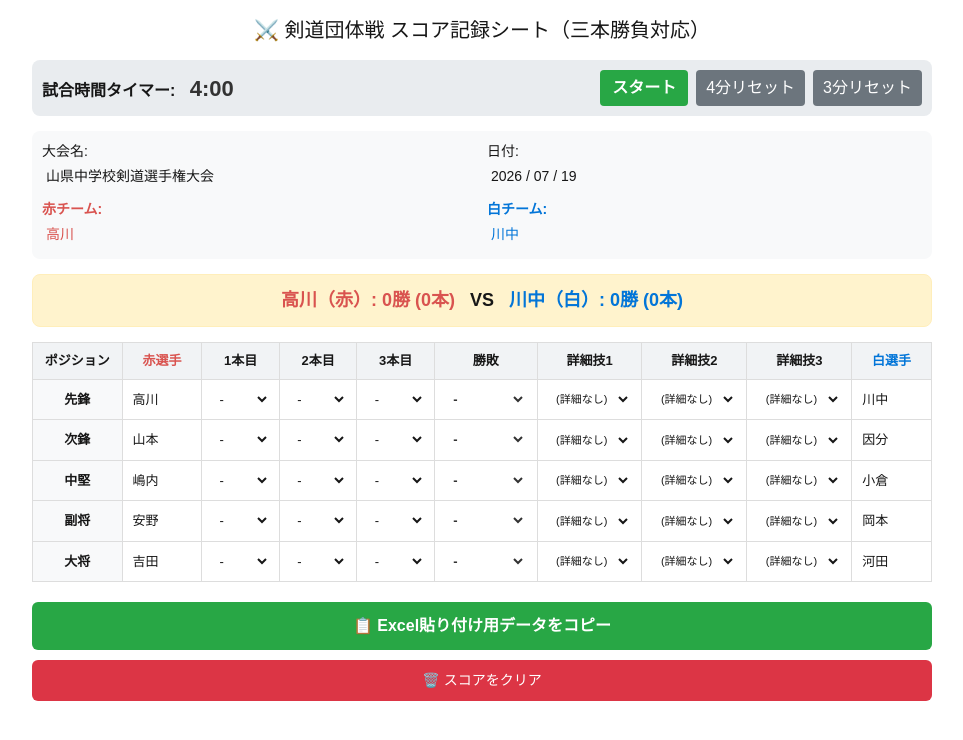
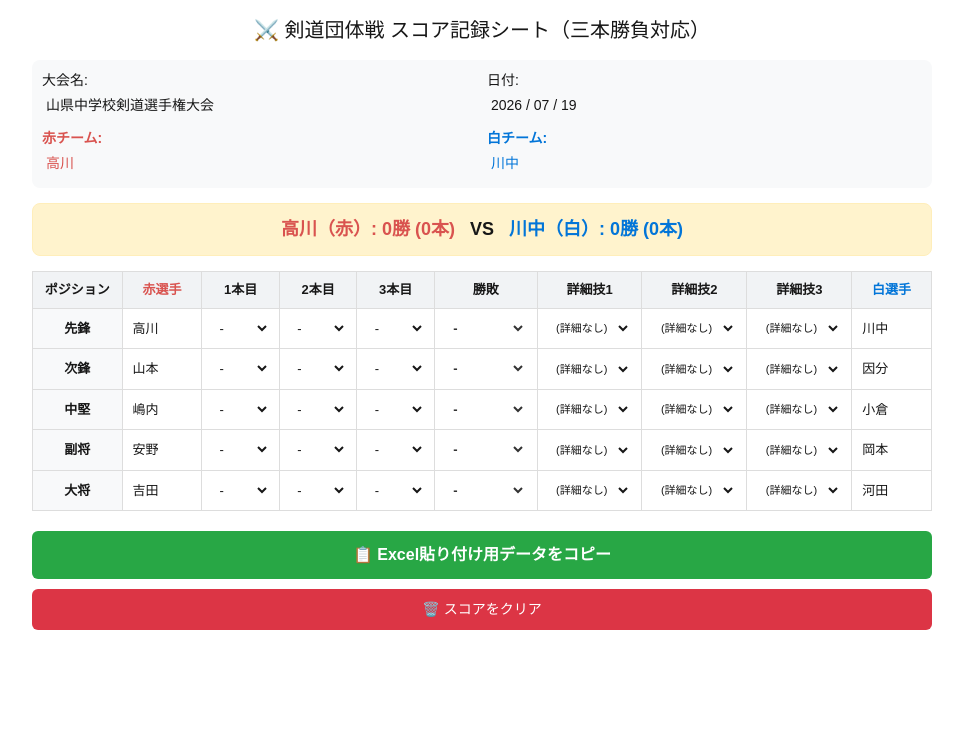
Before and after one commit to marcia031503-prog/kendo-score-app, a Next.js app: page / in a window 1280 px wide. Shown: the top 740 px of the page, without its empty margins (158-1121 px from the left). Built offline with nearby package versions, Linux system fonts and the light colour scheme.

Commit message:
fix 3rd point

```diff
--- a/src/app/page.tsx
+++ b/src/app/page.tsx
@@ -1,33 +1,12 @@
 'use client';
 
-import React, { useState, useEffect } from 'react';
+import React, { useState } from 'react';
 
 export default function KendoTeamScoreApp() {
   const [tournamentName, setTournamentName] = useState('山県中学校剣道選手権大会');
   const [matchDate, setMatchDate] = useState('2026 / 07 / 19');
   const [teamRed, setTeamRed] = useState('高川');
   const [teamWhite, setTeamWhite] = useState('川中');
-
-  const [timeLeft, setTimeLeft] = useState(240);
-  const [isTimerRunning, setIsTimerRunning] = useState(false);
-
-  useEffect(() => {
-    let timer;
-    if (isTimerRunning && timeLeft > 0) {
-      timer = setInterval(() => {
-        setTimeLeft(prev => prev - 1);
-      }, 1000);
-    } else if (timeLeft === 0) {
-      setIsTimerRunning(false);
-    }
-    return () => clearInterval(timer);
-  }, [isTimerRunning, timeLeft]);
-
-  const formatTime = (seconds) => {
-    const mins = Math.floor(seconds / 60);
-    const secs = seconds % 60;
-    return `${mins}:${secs < 10 ? '0' : ''}${secs}`;
-  };
 
   const [matchRows, setMatchRows] = useState([
     { position: '先鋒', redPlayer: '高川', whitePlayer: '川中', redPoint1: '-', redPoint2: '-', redPoint3: '-', winner: '-', detail1: '', detail2: '', detail3: '' },
@@ -98,26 +77,6 @@ export default function KendoTeamScoreApp() {
   return (
     <div style={{ padding: '15px', fontFamily: 'sans-serif', maxWidth: '1000px', margin: '0 auto', background: '#fff', minHeight: '100vh' }}>
       <h2 style={{ textAlign: 'center', marginBottom: '15px', fontSize: '20px' }}>⚔️ 剣道団体戦 スコア記録シート（三本勝負対応）</h2>
-
-      <div style={{ display: 'flex', justifyContent: 'space-between', alignItems: 'center', background: '#e9ecef', padding: '10px', borderRadius: '8px', marginBottom: '15px' }}>
-        <div>
-          <strong>試合時間タイマー: </strong>
-          <span style={{ fontSize: '22px', fontWeight: 'bold', marginLeft: '10px', color: timeLeft <= 30 ? 'red' : '#333' }}>
-            {formatTime(timeLeft)}
-          </span>
-        </div>
-        <div style={{ display: 'flex', gap: '8px' }}>
-          <button onClick={() => setIsTimerRunning(!isTimerRunning)} style={{ padding: '6px 12px', background: isTimerRunning ? '#dc3545' : '#28a745', color: '#fff', border: 'none', borderRadius: '4px', cursor: 'pointer', fontWeight: 'bold' }}>
-            {isTimerRunning ? 'ストップ' : 'スタート'}
-          </button>
-          <button onClick={() => { setIsTimerRunning(false); setTimeLeft(240); }} style={{ padding: '6px 10px', background: '#6c757d', color: '#fff', border: 'none', borderRadius: '4px', cursor: 'pointer' }}>
-            4分リセット
-          </button>
-          <button onClick={() => { setIsTimerRunning(false); setTimeLeft(180); }} style={{ padding: '6px 10px', background: '#6c757d', color: '#fff', border: 'none', borderRadius: '4px', cursor: 'pointer' }}>
-            3分リセット
-          </button>
-        </div>
-      </div>
 
       <div style={{ background: '#f8f9fa', padding: '10px', borderRadius: '8px', marginBottom: '15px', fontSize: '14px' }}>
         <div style={{ display: 'flex', gap: '10px', marginBottom: '8px' }}>
```
